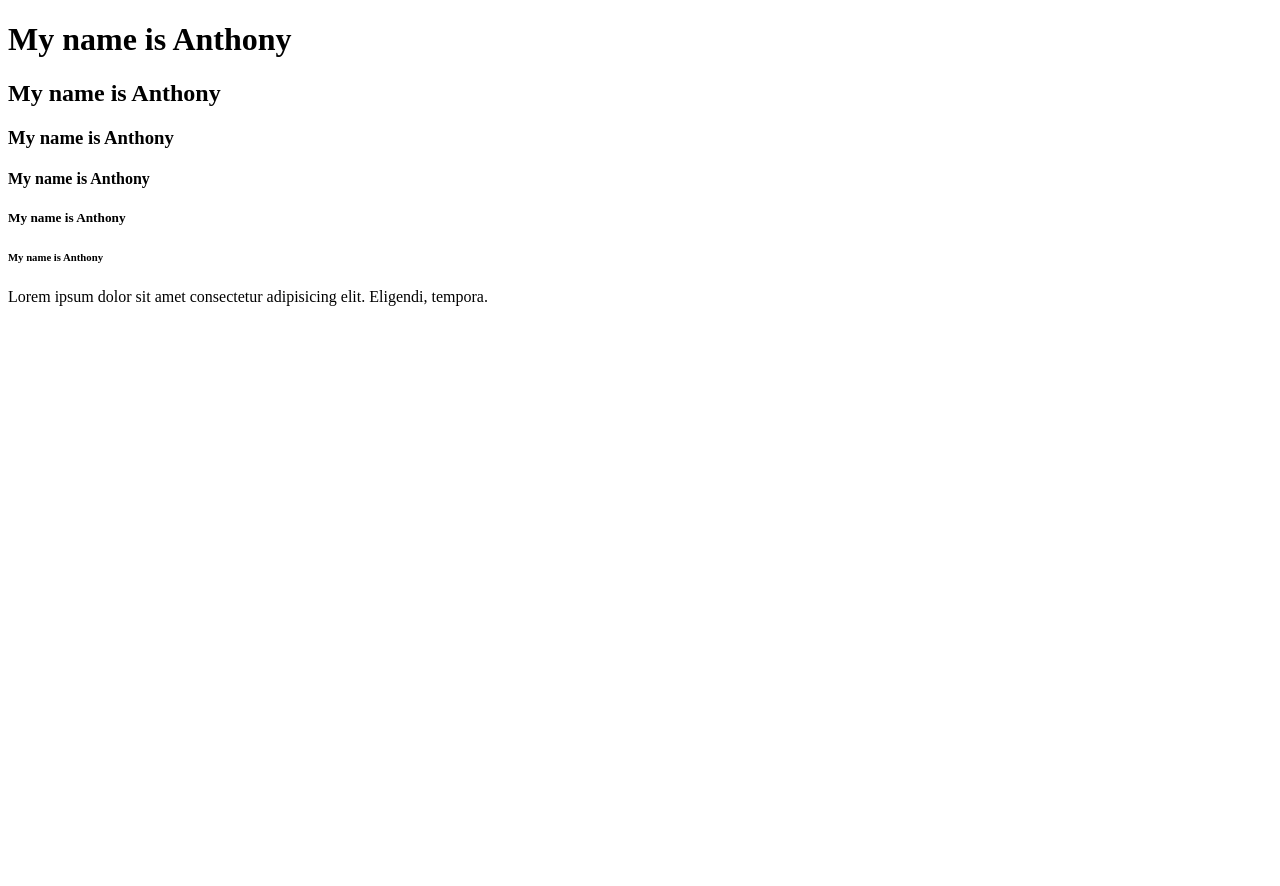
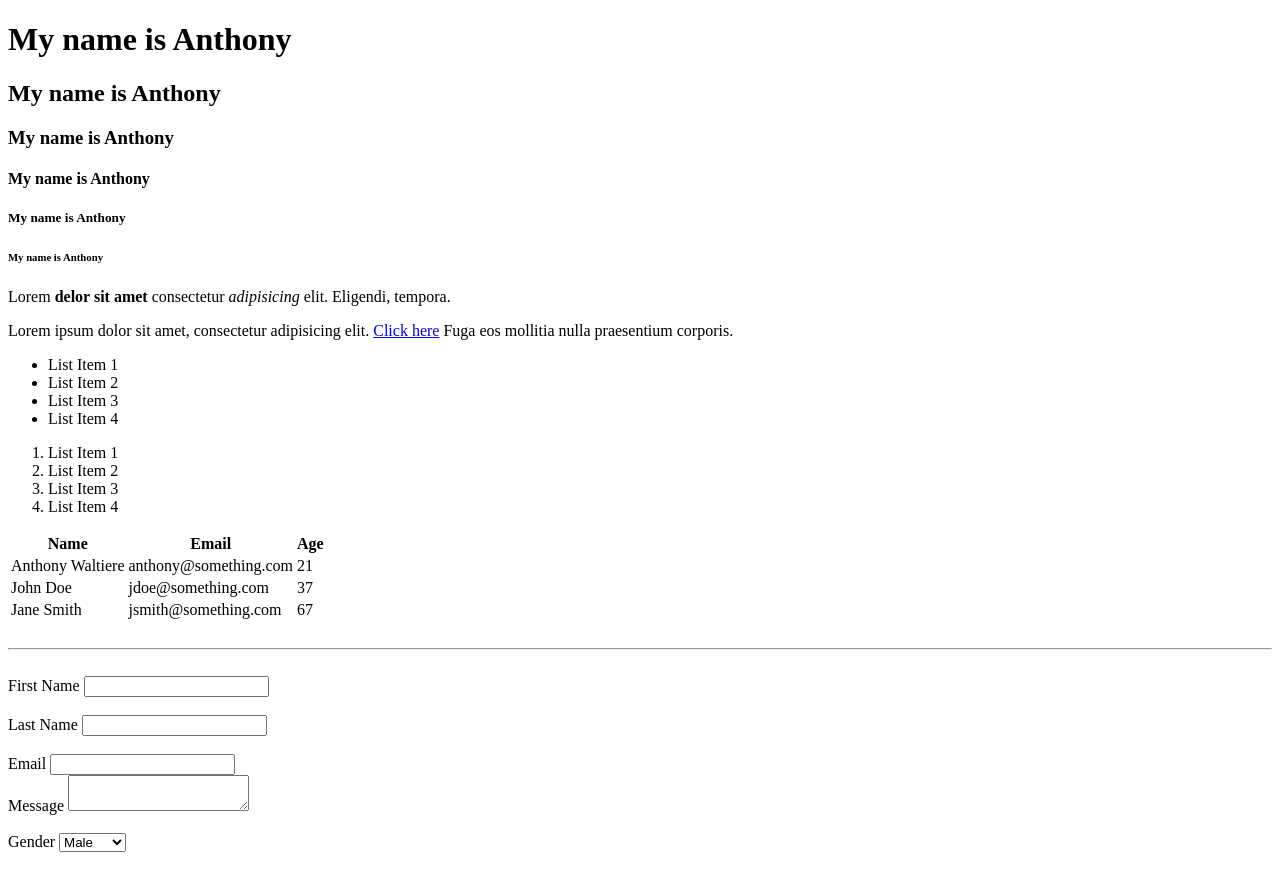
Before and after one commit to a-waltiere/First-Github-Project, a plain HTML site: page index.html in a window 1280 px wide. Shown: the top 886 px of the page. Before the commit the page ends 800 px from the top, so only its background shows below. Drawn offline with Linux system fonts and the light colour scheme.

Commit message:
organized code

```diff
--- a/index.html
+++ b/index.html
@@ -13,6 +13,90 @@
     <h4>My name is Anthony</h4>
     <h5>My name is Anthony</h5>
     <h6>My name is Anthony</h6>
-    <p>Lorem ipsum dolor sit amet consectetur adipisicing elit. Eligendi, tempora.</p> <!-- This is my paragraph -->
+    <p>Lorem <strong>delor sit amet</strong> consectetur <em>adipisicing</em> elit. Eligendi, tempora.</p> <!-- This is my paragraph -->
+
+    <p>Lorem ipsum dolor sit amet, consectetur adipisicing elit. <a href="http://www.google.com" target="_blank">Click here</a> Fuga eos mollitia nulla praesentium corporis.</p>
+
+    <!-- Lists -->
+
+    <ul>
+        <li>List Item 1</li>
+        <li>List Item 2</li>
+        <li>List Item 3</li>
+        <li>List Item 4</li>
+    </ul>
+
+    <ol>
+        <li>List Item 1</li>
+        <li>List Item 2</li>
+        <li>List Item 3</li>
+        <li>List Item 4</li>
+    </ol>
+
+    <table>
+        <thead>
+            <tr>
+                <th>Name</th>
+                <th>Email</th>
+                <th>Age</th>
+            </tr>
+        </thead>
+        <tbody>
+            <tr>
+               <td> Anthony Waltiere</td>
+               <td>anthony@something.com</td>
+               <td>21</td>
+            </tr>
+
+            <tr>
+                <td>John Doe</td>
+                <td>jdoe@something.com</td>
+                <td>37</td>
+             </tr>
+
+             <tr>
+                <td>Jane Smith</td>
+                <td>jsmith@something.com</td>
+                <td>67</td>
+             </tr>
+        </tbody>
+    </table>
+
+    <br>
+    <hr>
+    <br>
+
+    <form action="process.php" method="POST">
+        <div>
+             <label>First Name</label>
+            <input type="text" name="firstName">
+        </div>
+        <br>
+        <div>
+            <label>Last Name</label>
+            <input type="text" name="lastName">
+        </div>
+        <br>
+        <div>
+            <label>Email</label>
+            <input type="email" name="Email">
+        </div>
+        <div>
+            <label>Message</label>
+            <textarea name="message"></textarea>
+        </div>
+        <br>
+        <div>
+            <label>Gender</label>
+            <select name="gender">
+            <option value="male">Male</option>
+            <option value="female">Female</option>
+            <option value="other">Other</option>
+            </select>
+        </div>
+    </form>
+
+    <div style="margin-top:500px;"></div>
+
 </body>
 </html>
```
